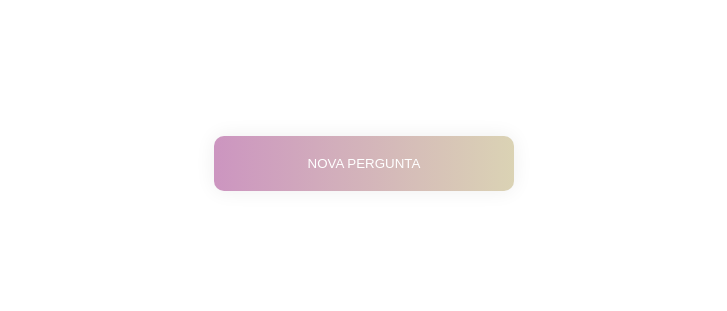
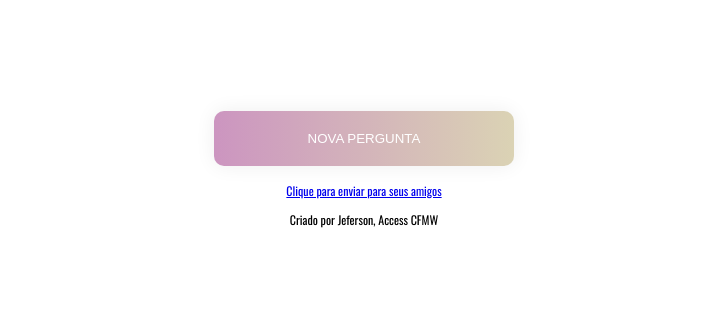
Before and after one commit to cfmwjefersonbraun/perguntas, a plain HTML site: page index.html in a window 1280 px wide. Shown: the part 284-595 px from the top of the page, without its empty margins (276-1003 px from the left). Drawn offline with nearby package versions, Linux system fonts and the light colour scheme.

Commit message:
Updates on CSS

```diff
--- a/style.css
+++ b/style.css
@@ -2,14 +2,17 @@
 
 p {
 font-family: 'Oswald', sans-serif;
-font-size: 3em;
 text-align: center;
-margin: 10% 20%;
 }
 
 body {
     background: white;
     color: black;
+}
+
+.perg {
+    margin: 10% 20%;
+    font-size: 3em;
 }
 
 .refresh {
@@ -42,3 +45,11 @@ body {
 .pergunta {
     height: 80%;
 }
+
+.share {
+    font-size: 12px;
+}
+
+.credits {
+    font-size: 12px;
+}
```
